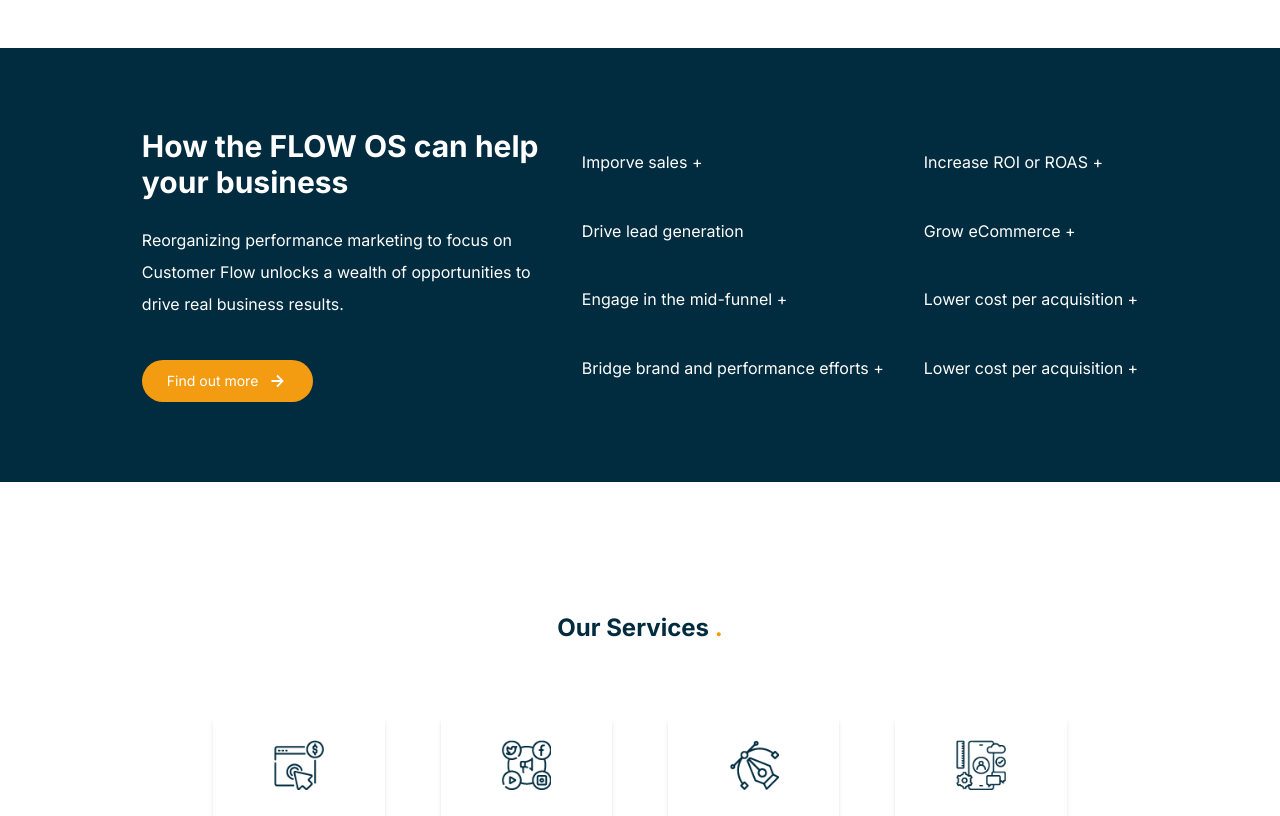
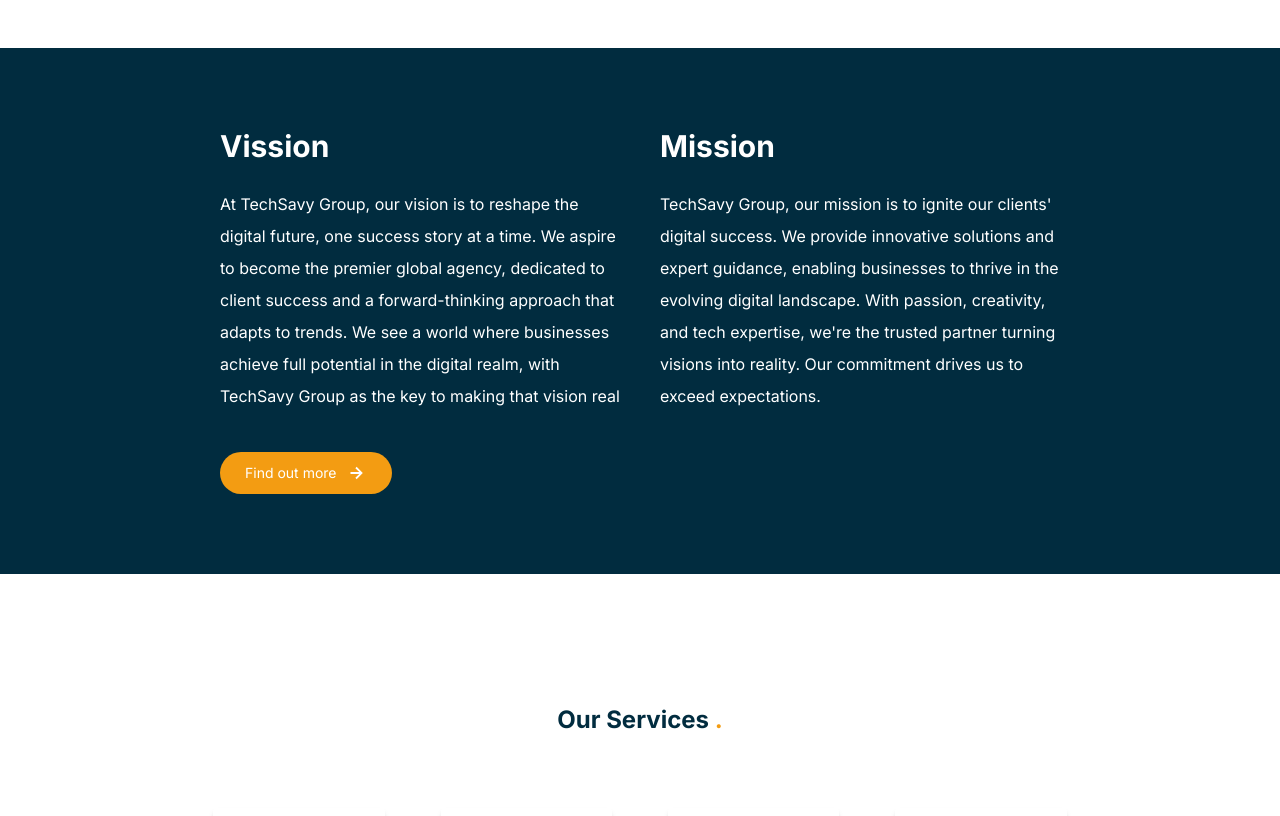
Before and after one commit to Usamaraoo/techsavy, a Next.js app: page / in a window 1280 px wide. Shown: the part 1040-1856 px from the top of the page. Built offline with nearby package versions, Linux system fonts and the light colour scheme.

Commit message:
New content changes

```diff
--- a/app/page.js
+++ b/app/page.js
@@ -5,6 +5,7 @@ import Services from "@/components/home/Services";
 import { BiRightArrowAlt } from "react-icons/bi";
 import Scrolln from "../components/animation/Scrolln";
 import GigitCount from "@/components/animation/GigitCount";
+import Link from "next/link";
 
 export default function Home() {
   return (
@@ -41,36 +42,30 @@ export default function Home() {
           <div className="container gap-10 text-center lg:text-left flex-col lg:flex-row flex mx-auto  justify-center">
             <div className="lg:w-4/12 w-full ">
               <h1 className="text-2xl md:text-3xl font-bold">
-                How the FLOW OS can help your business
+                Vission
               </h1>
               <p className="mt-6 leading-8 ">
-                {" "}
-                Reorganizing performance marketing to focus on Customer Flow
-                unlocks a wealth of opportunities to drive real business
-                results.
+             {` At TechSavy Group, our vision is to reshape the digital future, one success story at a time. We aspire to become the premier global agency, dedicated to client success and a forward-thinking approach that adapts to trends. We see a world where businesses achieve full potential in the digital realm, with TechSavy Group as the key to making that vision real`}
               </p>
 
               <div className="flex justify-center lg:justify-start">
-                <button className="btn text-sm mt-10 yellow-bg text-white text-lg flex justify-center items-center gap-2 group">
+                <Link href='/about-us' className="btn text-sm mt-10 yellow-bg text-white text-lg flex justify-center items-center gap-2 group">
                   Find out more{" "}
                   <BiRightArrowAlt
                     size={22}
                     className="transition-all duration-700 group-hover:translate-x-3"
                   />
-                </button>
+                </Link>
               </div>
             </div>
-            <div className="flex flex-col justify-around gap-0">
-              <p>Imporve sales +</p>
-              <p>Drive lead generation </p>
-              <p>Engage in the mid-funnel +</p>
-              <p>Bridge brand and performance efforts +</p>
-            </div>
-            <div className="flex flex-col justify-around gap-0">
-              <p>Increase ROI or ROAS +</p>
-              <p>Grow eCommerce + </p>
-              <p>Lower cost per acquisition +</p>
-              <p>Lower cost per acquisition +</p>
+            <div className="lg:w-4/12 w-full ">
+              <h1 className="text-2xl md:text-3xl font-bold">
+              Mission
+              </h1>
+              <p className="mt-6 leading-8 ">
+             {` TechSavy Group, our mission is to ignite our clients' digital success. We provide innovative solutions and expert guidance, enabling businesses to thrive in the evolving digital landscape. With passion, creativity, and tech expertise, we're the trusted partner turning visions into reality. Our commitment drives us to exceed expectations.`}
+              </p>
+
             </div>
           </div>
         </Scrolln>
--- a/components/home/Hero.js
+++ b/components/home/Hero.js
@@ -11,7 +11,7 @@ export const Hero = () => {
                 <ScrolIn width={"100%"}>
                     <NavHome />
                     <div className='container mx-auto  text-center mt-10 '>
-                        <h1  className=' home-hero-title'>TechSavy Group</h1>
+                        <h1  className=' home-hero-title'>TECHSAVY GROUP</h1>
                         <p className='lg:text-3xl text-sm font-normal pt-4 flex justify-center gap-2'>Empowering Brands Digitally! <span className='animate-bounce dot-title'></span>  </p>
                     </div>
                 </ScrolIn>
```
